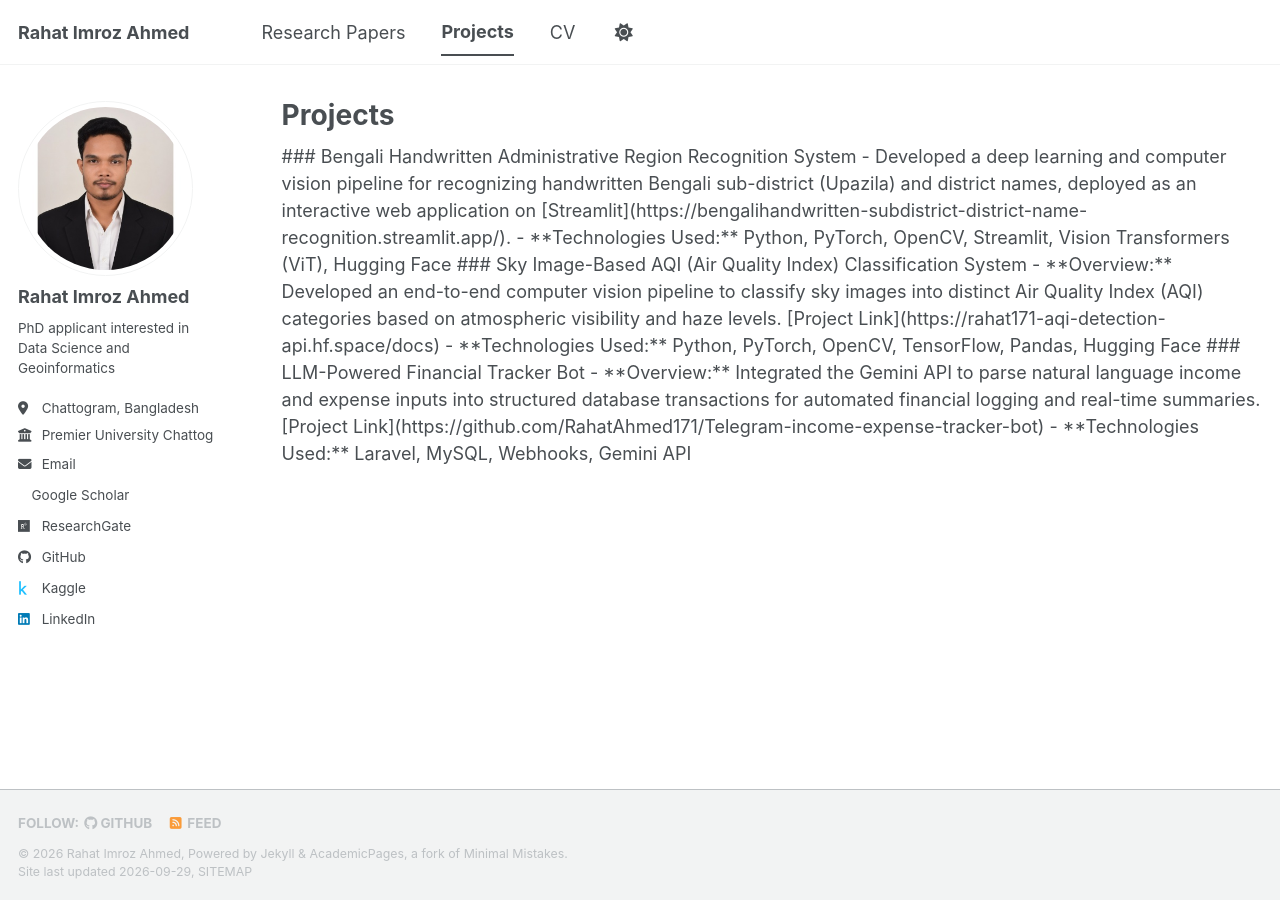
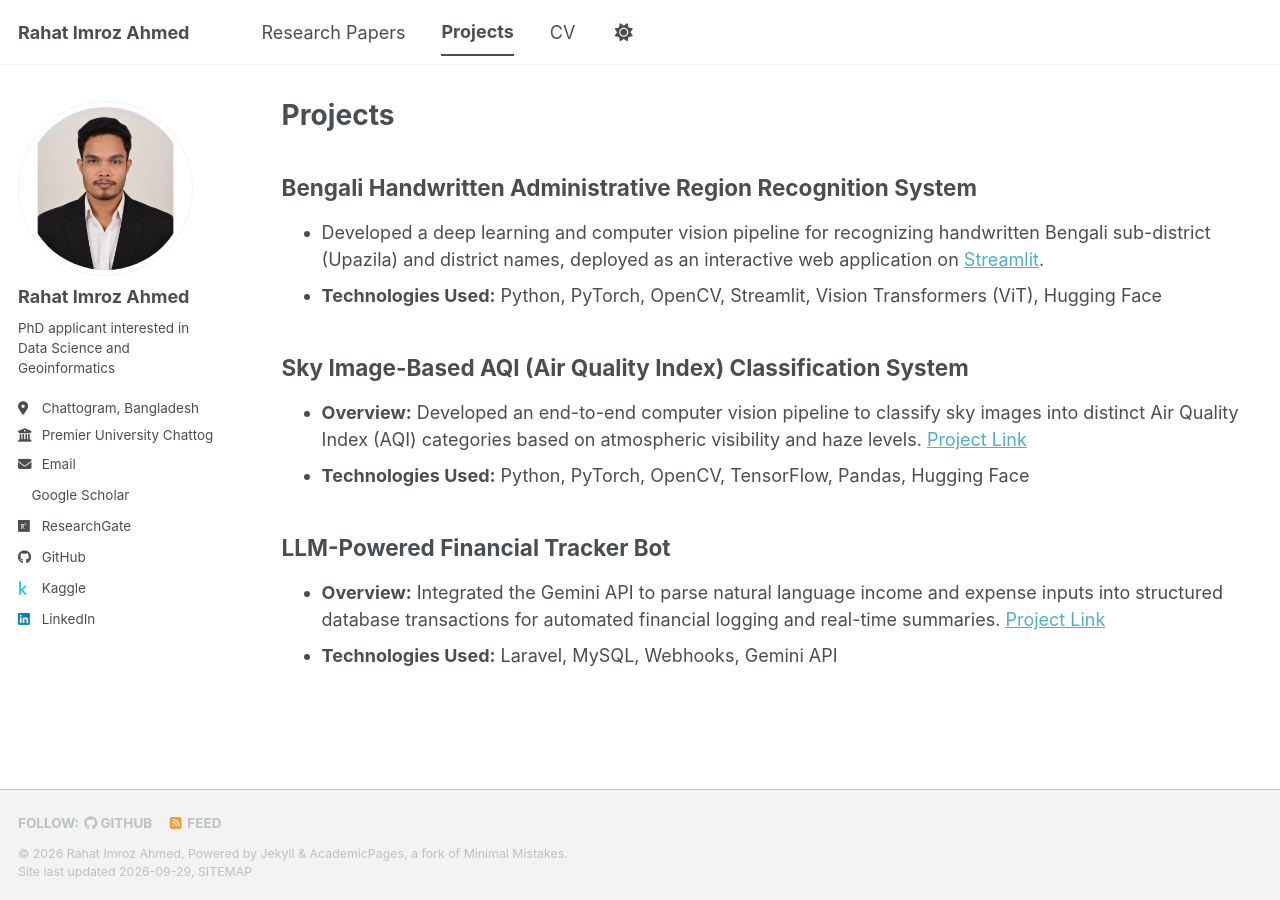
Before and after one commit to RahatAhmed171/RahatAhmed171.github.io, a Jekyll site: the page built from _pages/portfolio.html, in a window 1280 px wide. Built offline with Jekyll 4.4.1, drawn with Linux system fonts in a browser that asks for light colours; a style sheet for code colours, icons or effects is not loaded.

Commit message:
Render portfolio content as HTML

```diff
--- a/_pages/portfolio.html
+++ b/_pages/portfolio.html
@@ -7,17 +7,20 @@ author_profile: true
 
 {% include base_path %}
 
-### Bengali Handwritten Administrative Region Recognition System
+<h2>Bengali Handwritten Administrative Region Recognition System</h2>
+<ul>
+	<li>Developed a deep learning and computer vision pipeline for recognizing handwritten Bengali sub-district (Upazila) and district names, deployed as an interactive web application on <a href="https://bengalihandwritten-subdistrict-district-name-recognition.streamlit.app/">Streamlit</a>.</li>
+	<li><strong>Technologies Used:</strong> Python, PyTorch, OpenCV, Streamlit, Vision Transformers (ViT), Hugging Face</li>
+</ul>
 
-- Developed a deep learning and computer vision pipeline for recognizing handwritten Bengali sub-district (Upazila) and district names, deployed as an interactive web application on [Streamlit](https://bengalihandwritten-subdistrict-district-name-recognition.streamlit.app/).
-- **Technologies Used:** Python, PyTorch, OpenCV, Streamlit, Vision Transformers (ViT), Hugging Face
+<h2>Sky Image-Based AQI (Air Quality Index) Classification System</h2>
+<ul>
+	<li><strong>Overview:</strong> Developed an end-to-end computer vision pipeline to classify sky images into distinct Air Quality Index (AQI) categories based on atmospheric visibility and haze levels. <a href="https://rahat171-aqi-detection-api.hf.space/docs">Project Link</a></li>
+	<li><strong>Technologies Used:</strong> Python, PyTorch, OpenCV, TensorFlow, Pandas, Hugging Face</li>
+</ul>
 
-### Sky Image-Based AQI (Air Quality Index) Classification System
-
-- **Overview:** Developed an end-to-end computer vision pipeline to classify sky images into distinct Air Quality Index (AQI) categories based on atmospheric visibility and haze levels. [Project Link](https://rahat171-aqi-detection-api.hf.space/docs)
-- **Technologies Used:** Python, PyTorch, OpenCV, TensorFlow, Pandas, Hugging Face
-
-### LLM-Powered Financial Tracker Bot
-
-- **Overview:** Integrated the Gemini API to parse natural language income and expense inputs into structured database transactions for automated financial logging and real-time summaries. [Project Link](https://github.com/RahatAhmed171/Telegram-income-expense-tracker-bot)
-- **Technologies Used:** Laravel, MySQL, Webhooks, Gemini API
+<h2>LLM-Powered Financial Tracker Bot</h2>
+<ul>
+	<li><strong>Overview:</strong> Integrated the Gemini API to parse natural language income and expense inputs into structured database transactions for automated financial logging and real-time summaries. <a href="https://github.com/RahatAhmed171/Telegram-income-expense-tracker-bot">Project Link</a></li>
+	<li><strong>Technologies Used:</strong> Laravel, MySQL, Webhooks, Gemini API</li>
+</ul>
```
